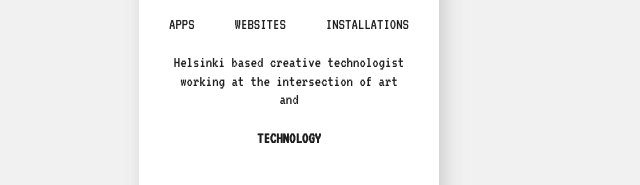
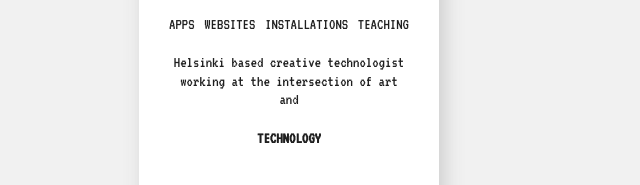
Before and after one commit to peksi/portfolio, a plain HTML site: page index.html in a window 1280 px wide. Shown: the part 215-400 px from the top of the page, 351-991 px from the left. Drawn offline with nearby package versions, Linux system fonts and the light colour scheme; a web font is replaced by a local one.

Commit message:
add teaching

```diff
--- a/index.html
+++ b/index.html
@@ -27,6 +27,7 @@
           <div class="detail">Apps</div>
           <div class="detail">Websites</div>
           <div class="detail">Installations</div>
+          <div class="detail">Teaching</div>
         </div>
         <div class="transactionDetails">
           <p class="center">
```
